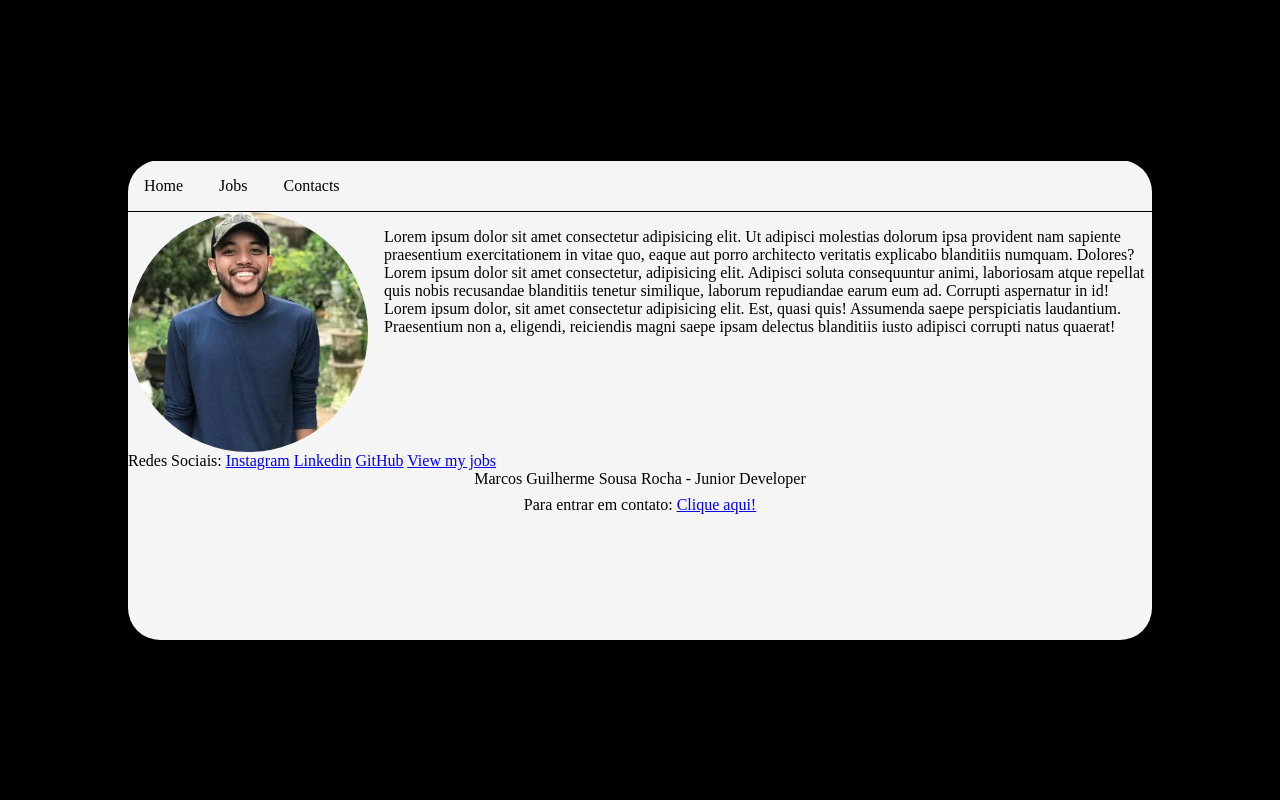
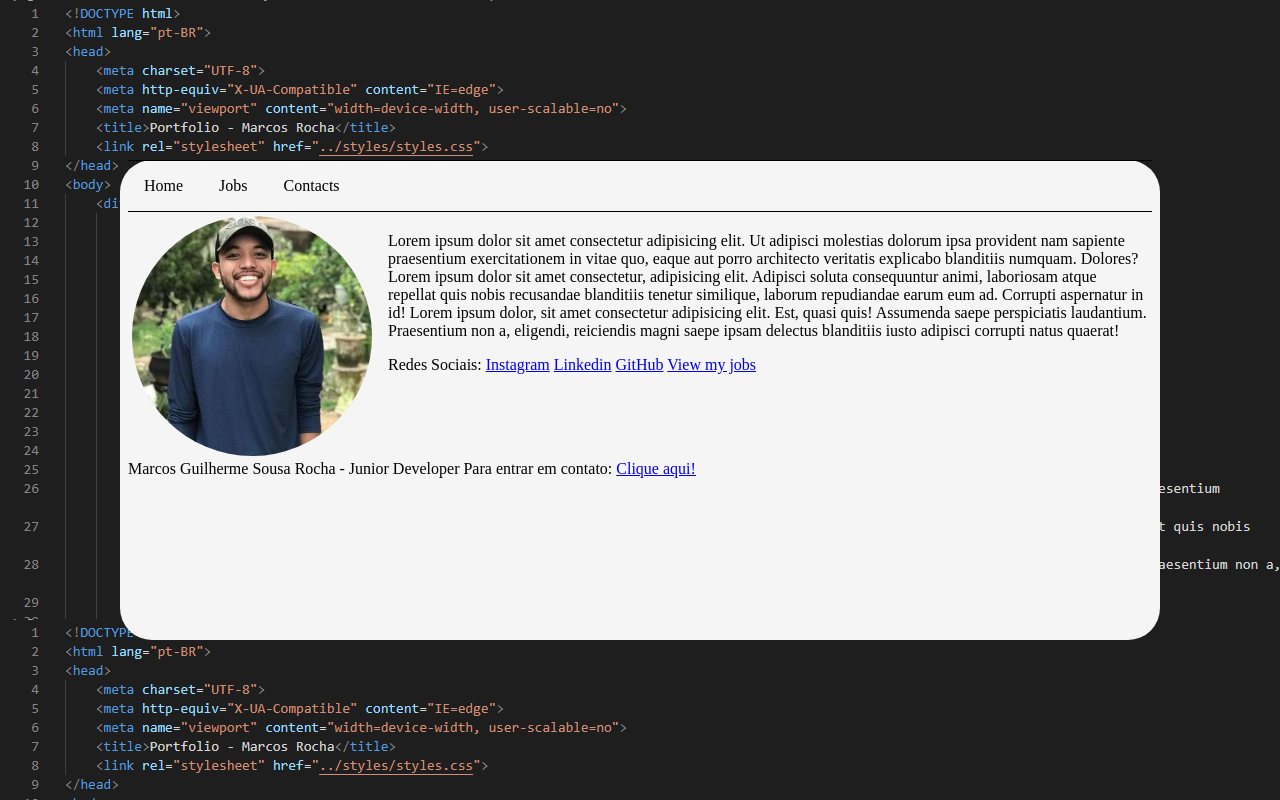
Before and after one commit to Marcos505/portfolio_marcos, a plain HTML site: page pages/index.html in a window 1280 px wide. Drawn offline with Linux system fonts and the light colour scheme.

Commit message:
#3 Atualizações e tentativas falhas V2

```diff
--- a/pages/index.html
+++ b/pages/index.html
@@ -21,14 +21,12 @@
             <div class="about">
                 <div class="profile">
                     <img src="../assents/pefil.jpeg" alt="Foto do Marcos">
-
+                    <div>
                         <p>
                             Lorem ipsum dolor sit amet consectetur adipisicing elit. Ut adipisci molestias dolorum ipsa provident nam sapiente praesentium exercitationem in vitae quo, eaque aut porro architecto veritatis explicabo blanditiis numquam. Dolores?
                             Lorem ipsum dolor sit amet consectetur, adipisicing elit. Adipisci soluta consequuntur animi, laboriosam atque repellat quis nobis recusandae blanditiis tenetur similique, laborum repudiandae earum eum ad. Corrupti aspernatur in id!
                             Lorem ipsum dolor, sit amet consectetur adipisicing elit. Est, quasi quis! Assumenda saepe perspiciatis laudantium. Praesentium non a, eligendi, reiciendis magni saepe ipsam delectus blanditiis iusto adipisci corrupti natus quaerat!
                         </p>
-                </div>
-                <div class="redes-sociais">
                         <span class="redeSociais">Redes Sociais:</span>
                         <a href="instagram.com" class="botao">Instagram</a>
                         <a href="linkedin.com" class="botao">Linkedin</a>
@@ -37,11 +35,13 @@
                     </div>
 
                 </div>
+
+            </div>
         </main>
 
         <footer>
             <span>Marcos Guilherme Sousa Rocha - Junior Developer</span>
-            <span>Para entrar em contato: <a href="email:contato.marcosguilherme@gmail.com">Clique aqui!</a></span>
+            <span>Para entrar em contato: <a href="mailto:contato.marcosguilherme@gmail.com">Clique aqui!</a></span>
         </footer>
     </div>
 </body>
--- a/styles/styles.css
+++ b/styles/styles.css
@@ -1,31 +1,24 @@
-body {
-    margin: auto 0;
+body{
+    margin: 0px;
+    padding: 0px;
     width: 100vw;
     height: 100vh;
-    background-color: black;
     display: flex;
     flex-direction: row;
     align-items: center;
     justify-content: center;
+    background-image: url(../assents/background.png);
+    background-color: #161616;
 }
 
-div.container{
+body div.container{
     width: 80vw;
     height: 60vh;
+    display: flex;
+    flex-direction: column;
     background-color: whitesmoke;
-    margin: 0px;
-    padding: 0;
     border-radius: 2em;
-}
-
-div.profile{
-    margin: 0px;
-    padding: 0px;
-    display: flex;
-}
-
-div.container nav ul li a.borda:hover{
-    border-radius: 2em 0em 0em 0em;
+    padding: 0 0.5em 0 0.5em;
 }
 
 /* NAV */
@@ -55,27 +48,14 @@ nav ul li a:hover {
     background-color: #cccccc;
 }
 
-/* Main -> Image */
-div.about {
+/* Profile */
+body div.container div.about div.profile{
     display: flex;
-    flex-direction: column;
-    margin: 0;
-    padding: 0;
+    padding: 0.25em;
 }
 
-div.about img{
+body div.container div.about div.profile img{
     width: 15em;
     border-radius: 100em;
     margin-right: 1em;
 }
-
-/* FOOTER */
-div.container footer {
-    text-align: center;
-    margin-top: auto;
-}
-
-footer span{
-    display: block;
-    margin-bottom: 0.5em;
-}
```
Also changed, not shown: assents/background.png (added). Lines whose indentation alone changed are shown as unchanged.
